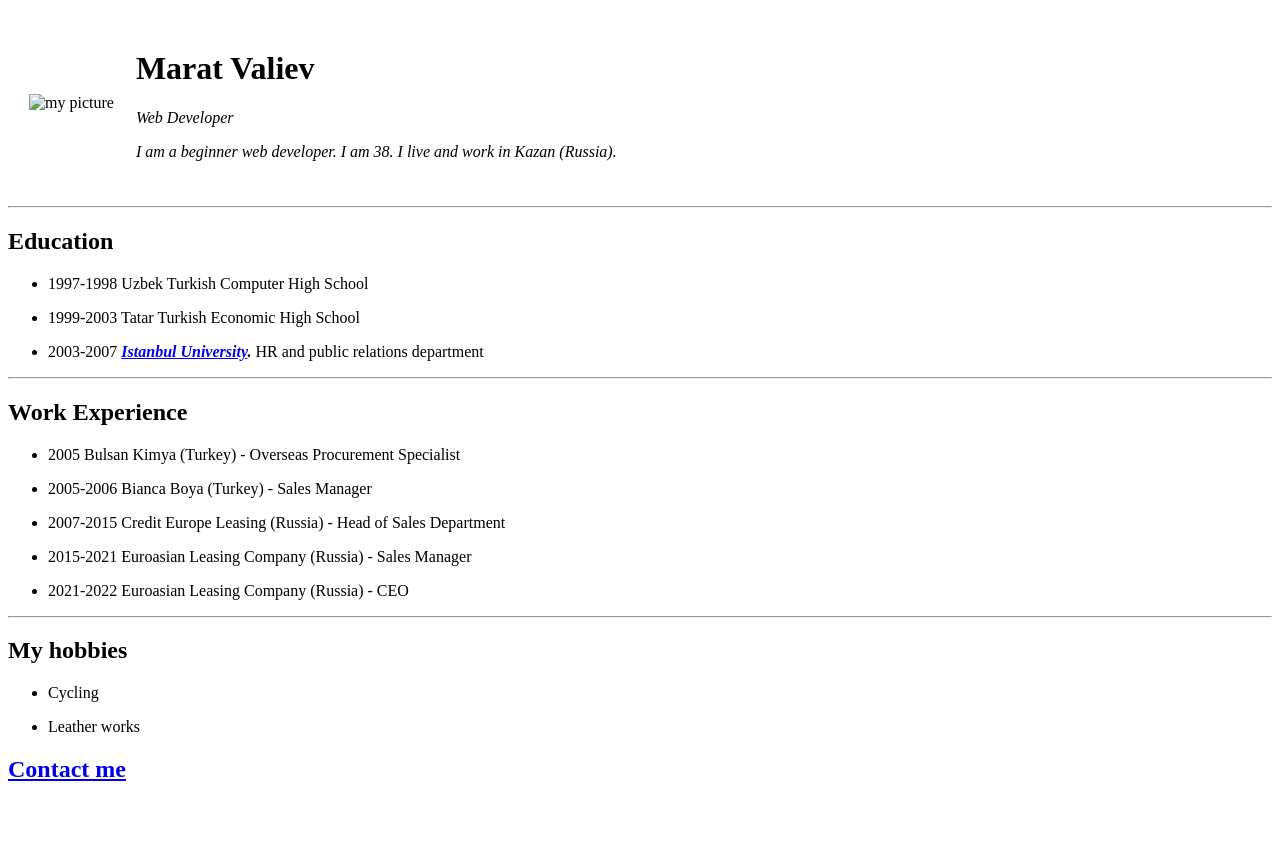
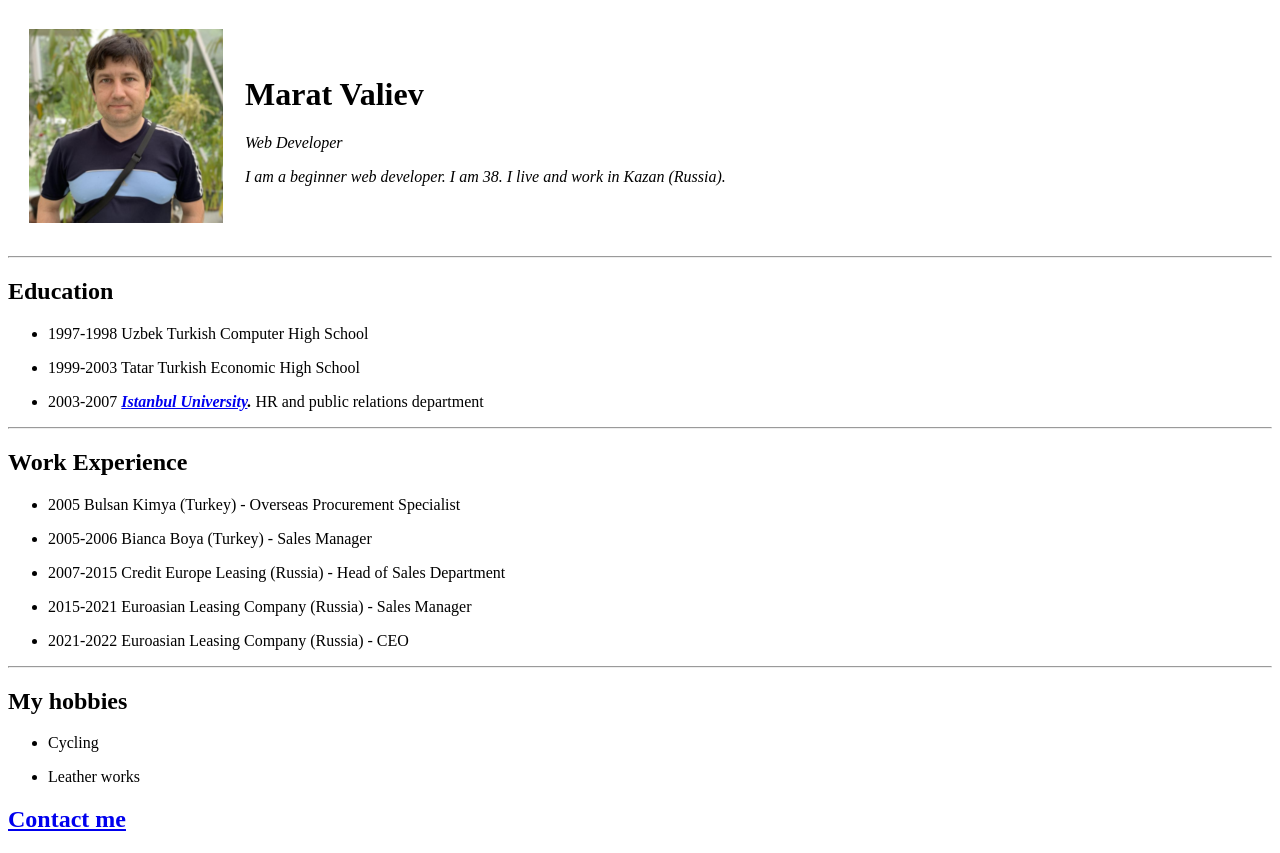
Before and after one commit to Masunsa/cv, a plain HTML site: page index.html in a window 1280 px wide. Before the commit the page ends 803 px from the top, so only its background shows below. Drawn offline with Linux system fonts and the light colour scheme.

Commit message:
Update index.html
edit path me.png

```diff
--- a/index.html
+++ b/index.html
@@ -10,7 +10,7 @@
 <body>
   <table cellspacing='20'>
     <td>
-      <img src="images/me.png" alt="my picture">
+      <img src="me.png" alt="my picture">
     </td>
     <td>
       <h1>Marat Valiev</h1>
```
